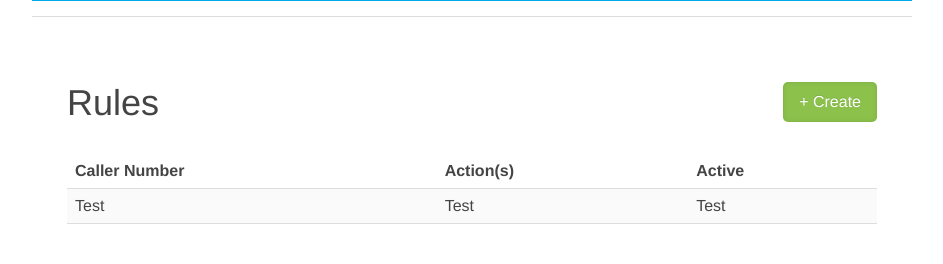
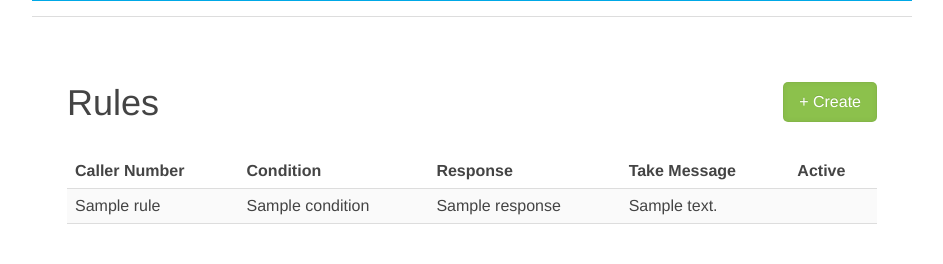
Before and after one commit to ghostling/secretary, a Flask app: template templates/index.html in a window 1280 px wide. Shown: the part 345-609 px from the top of the page, without its empty margins (168-1111 px from the left). Run offline with Flask 2, Linux system fonts and the light colour scheme; the template is opened without the code that fills it: most values are stand-ins (such as "Sample title", 1, 10 or a date in 2020).

Commit message:
Tied the string between Twilio/Flask/Firebase. Yay.

```diff
--- a/app.py
+++ b/app.py
@@ -1,4 +1,5 @@
 import os
+import json
 
 from datetime import datetime
 from flask import Flask, Response, request, render_template, url_for, make_response
@@ -30,10 +31,12 @@
 def index():
     twilio_number = fb.get("/twilio-number", None)
     personal_number = fb.get("/personal-number", None)
+    rules = fb.get("/rules", None)
 
     return render_template("index.html",
             twilioNumber=twilio_number,
-            personalNumber=personal_number)
+            personalNumber=personal_number,
+            rules=rules)
 
 @app.route("/secretary", methods=["POST"])
 def secretary():
@@ -71,31 +74,21 @@
 
 def get_rule_for_call(request):
     from_number = request.values.get("From", None)
-    caller_rule = {}
-    # Load the rule to execute for this caller.
-    if from_number in TEST_RULES:
-        caller_rule = TEST_RULES[from_number]
-    else:
-        caller_rule = TEST_RULES["*"] # The everyone else rule.
-    return caller_rule
+    caller_rule = fb.get("/rules/"+from_number, None)
+
+    if caller_rule:
+        return caller_rule
+    return fb.get("/rules/*", None) # The everyone else rule.
 
 def create_response(response_rules, resp):
     """ Plays a specified mp3 if our response should be audio, otherwise, let
         the robot voice speak some text. """
-    print response_rules
     if response_rules["type"] == "text":
         resp.say(response_rules["data"])
     elif response_rules["type"] == "audio":
-        resp.play("http://7cfc6ecc.ngrok.io/"+response_rules["data"])
-    print str(resp)
+        resp.say("An audio message should play later.")
+        #resp.play("http://7cfc6ecc.ngrok.io/"+response_rules["data"])
     return resp
-
-@app.route("/handle-recording", methods=["GET", "POST"])
-def handle_recording():
-    """ Takes the voicemail and saves it somewhere so that the boss can listen
-        to it if she pleases. """
-    recording_url = request.values.get("RecordingUrl", None)
-    # TODO: Save and add this recording somewhere like a dashboard.
 
 @app.route("/create-rule", methods=["POST"])
 def create_rule():
--- a/static/js/custom.js
+++ b/static/js/custom.js
@@ -30,7 +30,7 @@
         url: "/create-rule",
         data: json_data,
         complete: function() {
-            console.log("complete sending data to flask");
+            location.reload();
         },
     });
 };
--- a/templates/index.html
+++ b/templates/index.html
@@ -57,16 +57,22 @@
             <thead>
               <tr>
                 <th>Caller Number</th>
-                <th>Action(s)</th>
+                <th>Condition</th>
+                <th>Response</th>
+                <th>Take Message</th>
                 <th>Active</th>
               </tr>
             </thead>
             <tbody>
+              {% for rule in rules %}
               <tr>
-                <td>Test</td>
-                <td>Test</td>
-                <td>Test</td>
+                <td>{{rule}}</td>
+                <td>{{rules[rule].condition}}</td>
+                <td>{{rules[rule].response}}</td>
+                <td>{{rules[rule].take_message}}</td>
+                <td>{{rules[rule].is_active}}</td>
               </tr>
+              {% endfor %}
             </tbody>
           </table>
         </div>
```
